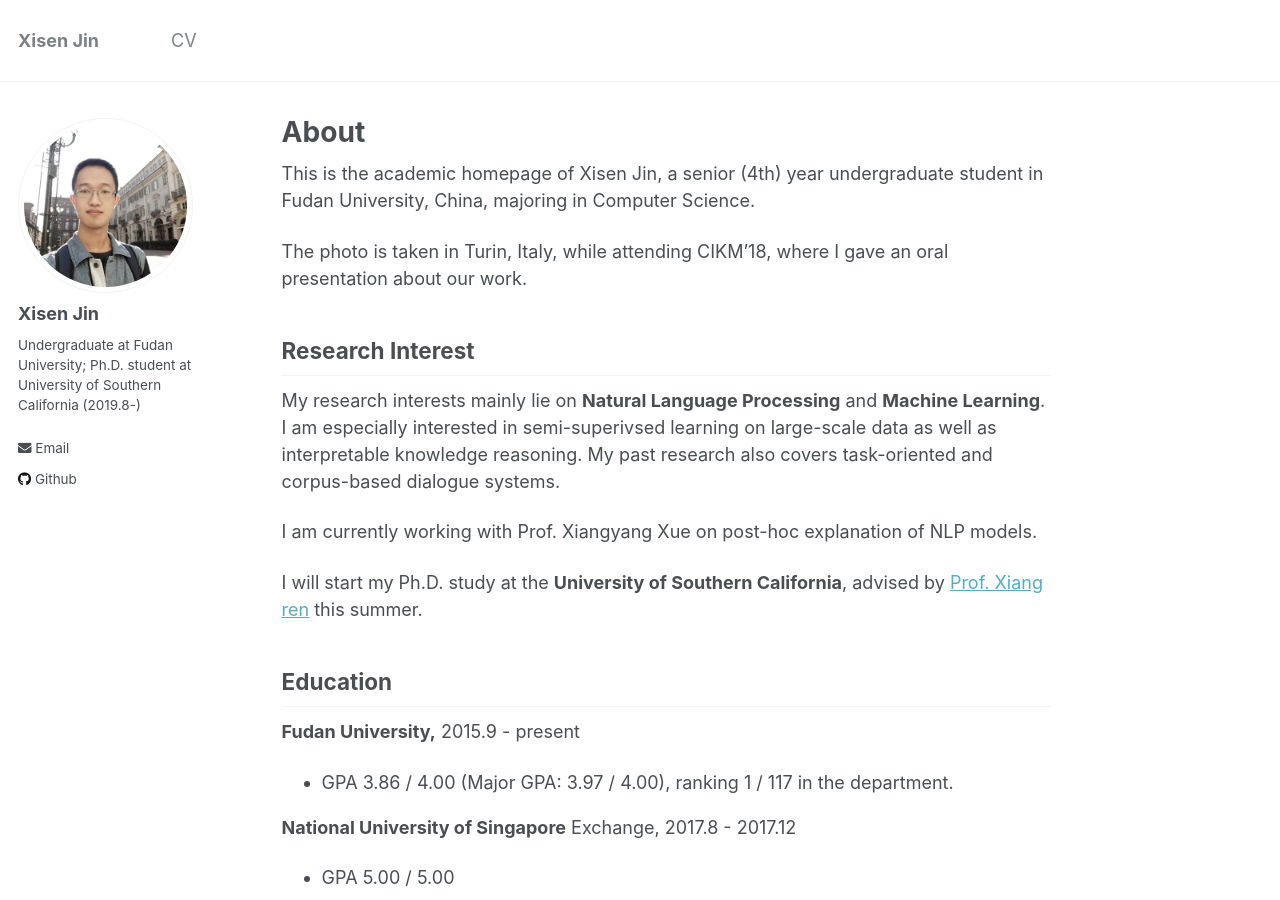
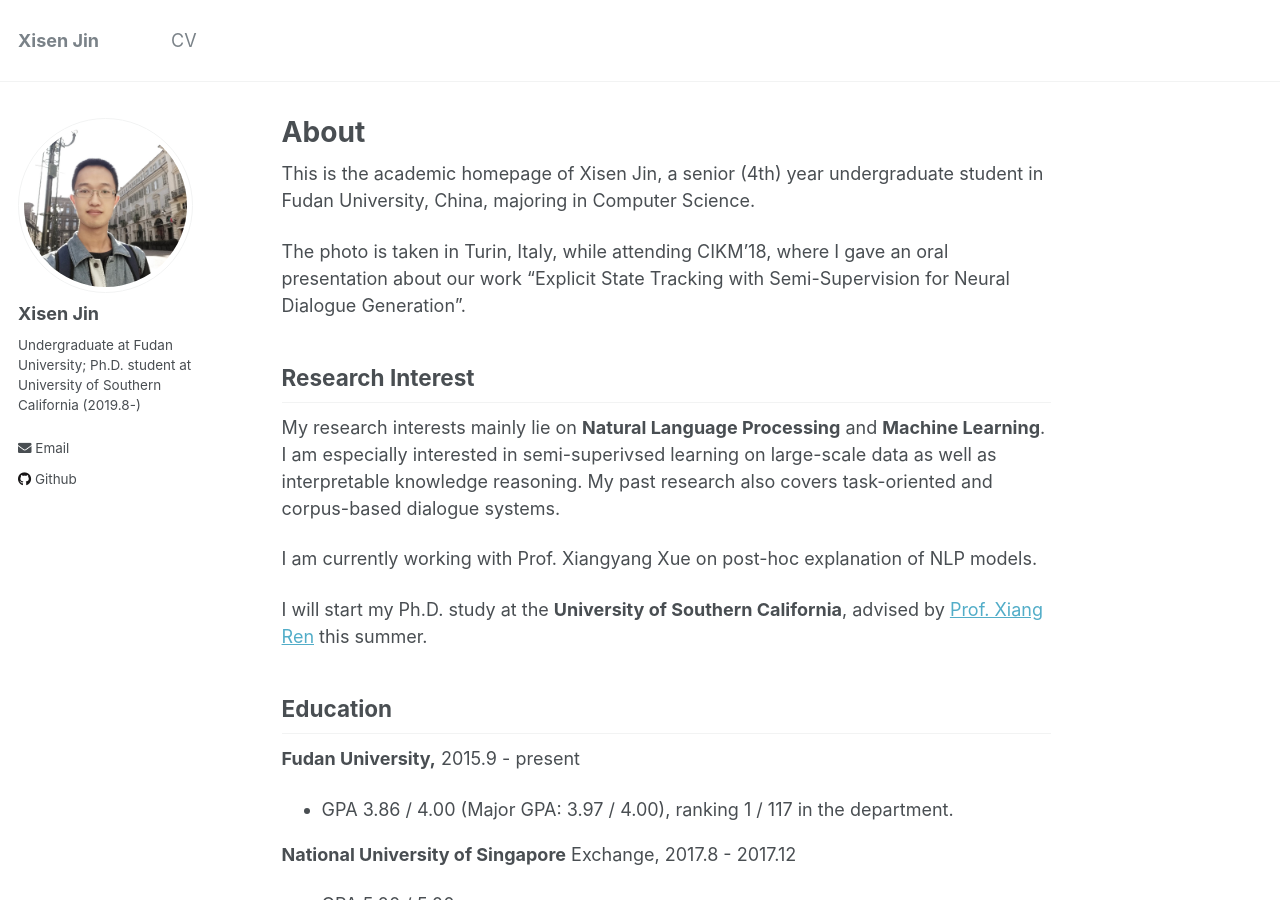
Before and after one commit to AuCson/aucson.github.io, a Jekyll site: the page built from _pages/about.md, in a window 1280 px wide and 900 px high. Built offline with Jekyll 4.4.1, drawn with Linux system fonts in a browser that asks for light colours.

Commit message:
Update about.md

```diff
--- a/_pages/about.md
+++ b/_pages/about.md
@@ -10,7 +10,7 @@
 
 This is the academic homepage of Xisen Jin, a senior (4th) year undergraduate student in Fudan University, China, majoring in Computer Science.
 
-The photo is taken in Turin, Italy, while attending CIKM'18, where I gave an oral presentation about our work.
+The photo is taken in Turin, Italy, while attending CIKM'18, where I gave an oral presentation about our work "Explicit State Tracking with Semi-Supervision for Neural Dialogue Generation".
 
 ## Research Interest
 
@@ -18,7 +18,7 @@
 
 I am currently working with Prof. Xiangyang Xue on post-hoc explanation of NLP models.
 
-I will start my Ph.D. study at the **University of Southern California**, advised by [Prof. Xiang ren](http://www-bcf.usc.edu/~xiangren/) this summer.
+I will start my Ph.D. study at the **University of Southern California**, advised by [Prof. Xiang Ren](http://www-bcf.usc.edu/~xiangren/) this summer.
 
 ## Education
 
```
